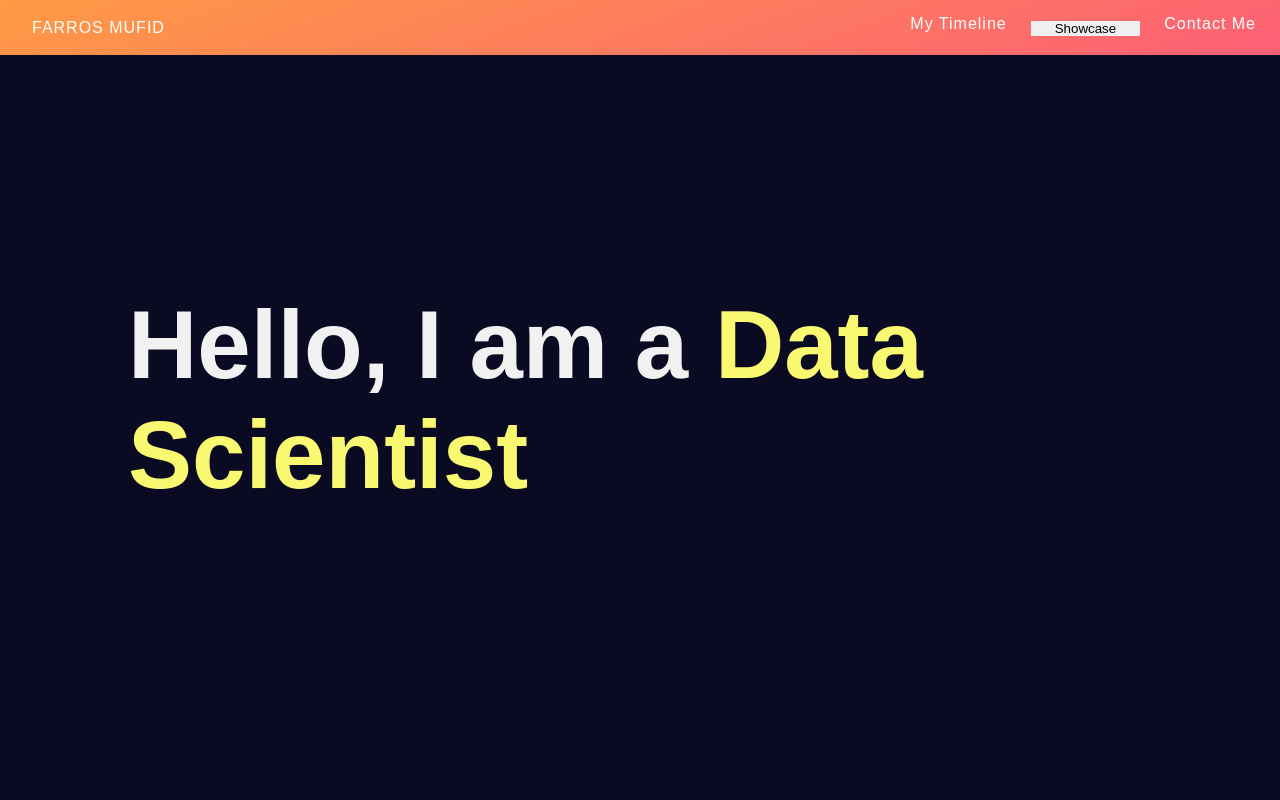
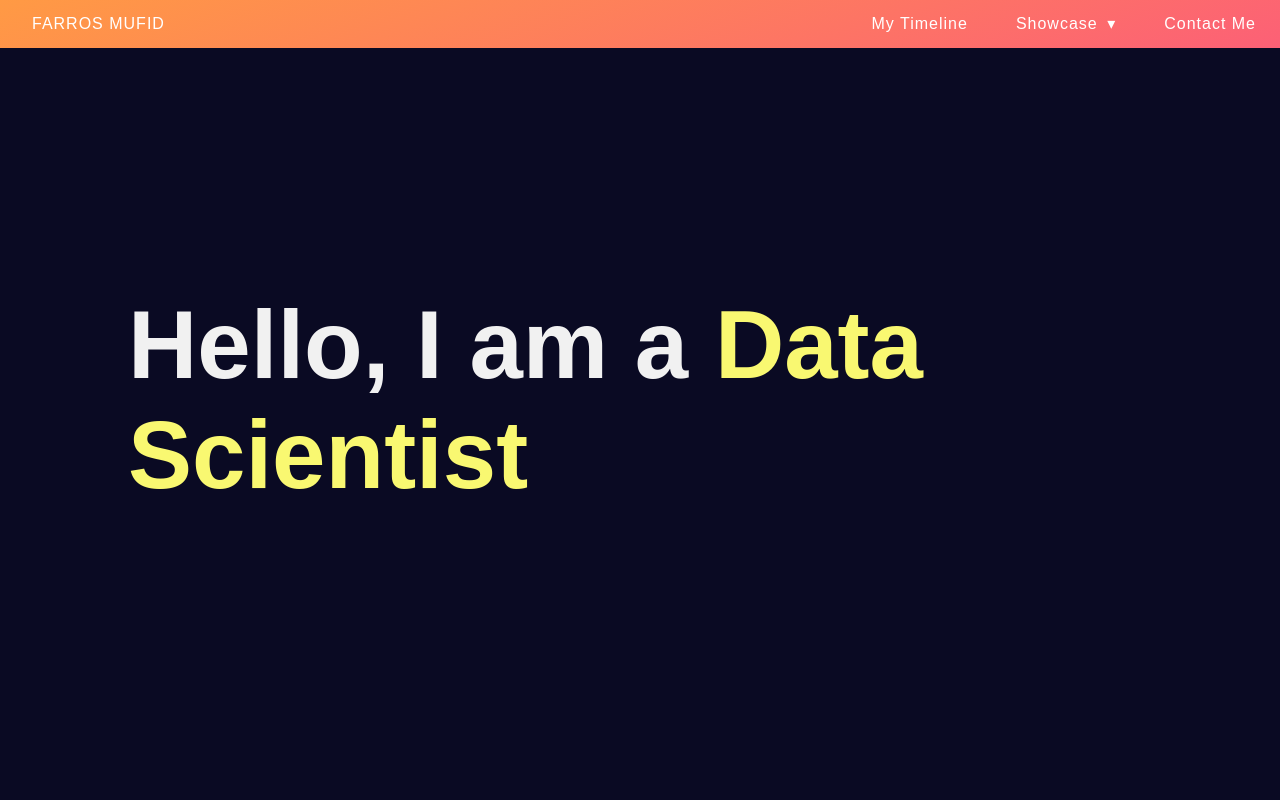
Before and after one commit to farrosmufid/portfolio-website, a React (Create React App) app: page / in a window 1280 px wide. Shown: the top 800 px of the page. Built offline with nearby package versions, Linux system fonts and the light colour scheme.

Commit message:
Fixed the CSS to adjust from an a tag to a button tag

```diff
--- a/src/index.css
+++ b/src/index.css
@@ -99,6 +99,14 @@ header {
 
 .nav-links {
   text-decoration: none;
+  display: block;
+  background: none;
+  text-decoration: none;
+  border: none;
+  padding: 0;
+  cursor: pointer;
+  text-align: center;
+  font-size: 1rem;
 }
 
 .main-nav li {
@@ -137,7 +145,7 @@ header {
  color: rgba(255, 255, 255, 0.9);
 }
 
-nav ul li a:hover, nav ul li a:visited:hover {
+nav ul li a:hover, nav ul li a:visited:hover, nav ul li button.nav-links:hover {
   background: rgba(0, 0, 0, 0.7);
 }
 
@@ -145,15 +153,20 @@ nav ul.nav--logo_text li a {
   background: none;
 }
 
-nav ul li a, nav ul li a:visited {
+nav ul li a, nav ul li a:visited, nav ul li button.nav-links, nav ul li button:visited {
   display: block;
+  width: 100%;
   line-height: 3rem;
   color: #fff;
-  background: gradient(260deg, #2376ae 0%, #c16ecf 100%);
   text-decoration: none;
 }
 
 nav ul li a:not(:only-child):after, nav ul li a:visited:not(:only-child):after {
+  padding-left: 4px;
+  content: ' \025BE';
+}
+
+nav ul li button:not(:only-child):after, nav ul li button:visited:not(:only-child):after {
   padding-left: 4px;
   content: ' \025BE';
 }
@@ -662,6 +675,10 @@ iframe {
     /* padding: 1.5rem 1.5rem; */
   }
 
+  header button {
+    letter-spacing: 1px;
+  }
+
   .navbar {
     display: flex;
     justify-content: space-between;
@@ -758,6 +775,10 @@ iframe {
     padding: 1.5rem 1.5rem;
   }
 
+  header button {
+    letter-spacing: 1px;
+  }
+
   .home--hero_text_header {
     color: var(--primary-color);
     font-size: 10rem;
```
